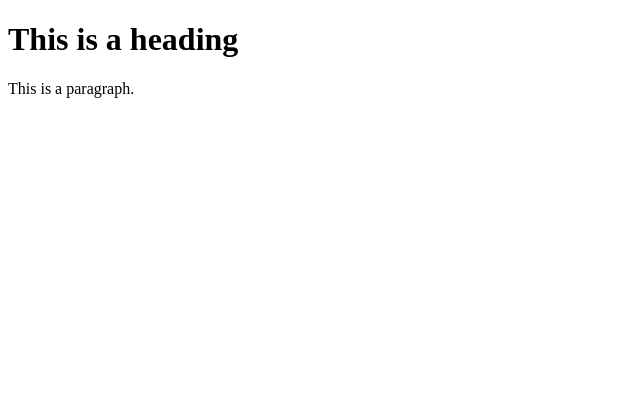
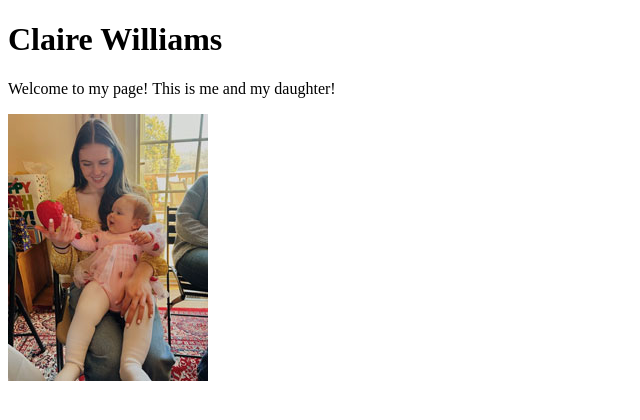
Before and after one commit to clairewilliams6/clairewilliams6.github.io, a plain HTML site: page index.html in a window 1280 px wide. Shown: the whole page, without its empty margins (0-640 px from the left). Drawn offline with Linux system fonts and the light colour scheme.

Commit message:
updated index

```diff
--- a/index.html
+++ b/index.html
@@ -5,8 +5,10 @@
     <meta name="viewport" content="width=device-width, initial-scale=1.0">
     <title>Document</title>
 </head>
-<h1>This is a heading</h1>
+<h1>Claire Williams</h1>
 <body>
-    <p>This is a paragraph.</p>
+    <p>Welcome to my page! This is me and my daughter!</p>
+
+    <img src="images/meandlily.jpg">
 </body>
 </html>
```
Also changed, not shown: images/meandlily.jpg (added).
